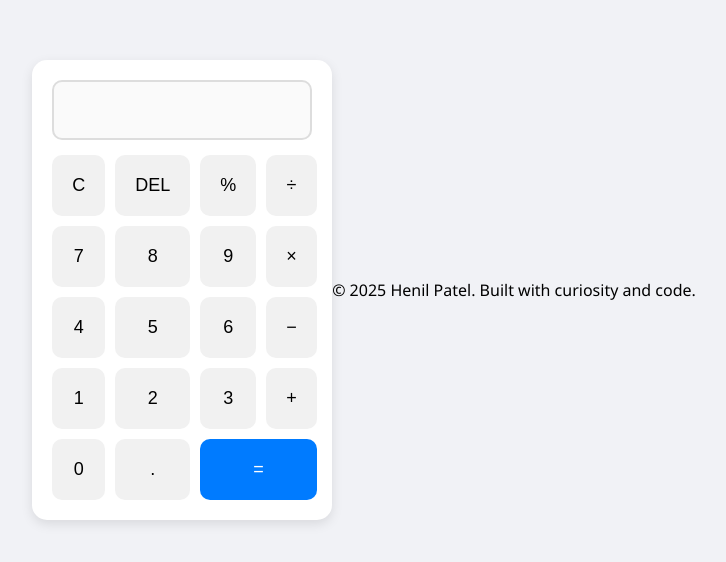
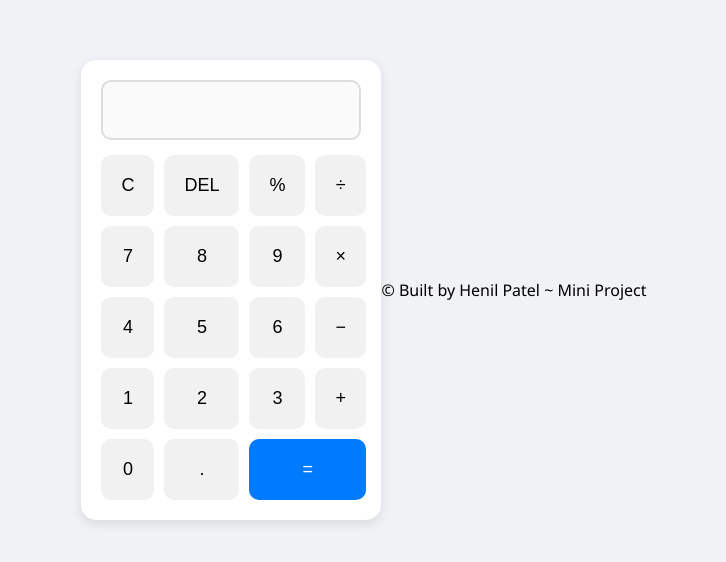
Before and after one commit to HenilLol/Calculator, a plain HTML site: page index.html in a window 1280 px wide. Shown: the part 110-672 px from the top of the page, without its empty margins (276-1002 px from the left). Drawn offline with Linux system fonts and the light colour scheme.

Commit message:
Update index.html

```diff
--- a/index.html
+++ b/index.html
@@ -38,7 +38,7 @@
 
   <script src="script.js"></script>
   <footer>
-    &copy; 2025 Henil Patel. Built with curiosity and code.
+    &copy; Built by Henil Patel ~ Mini Project
   </footer>
 </body>
 </html>
```
